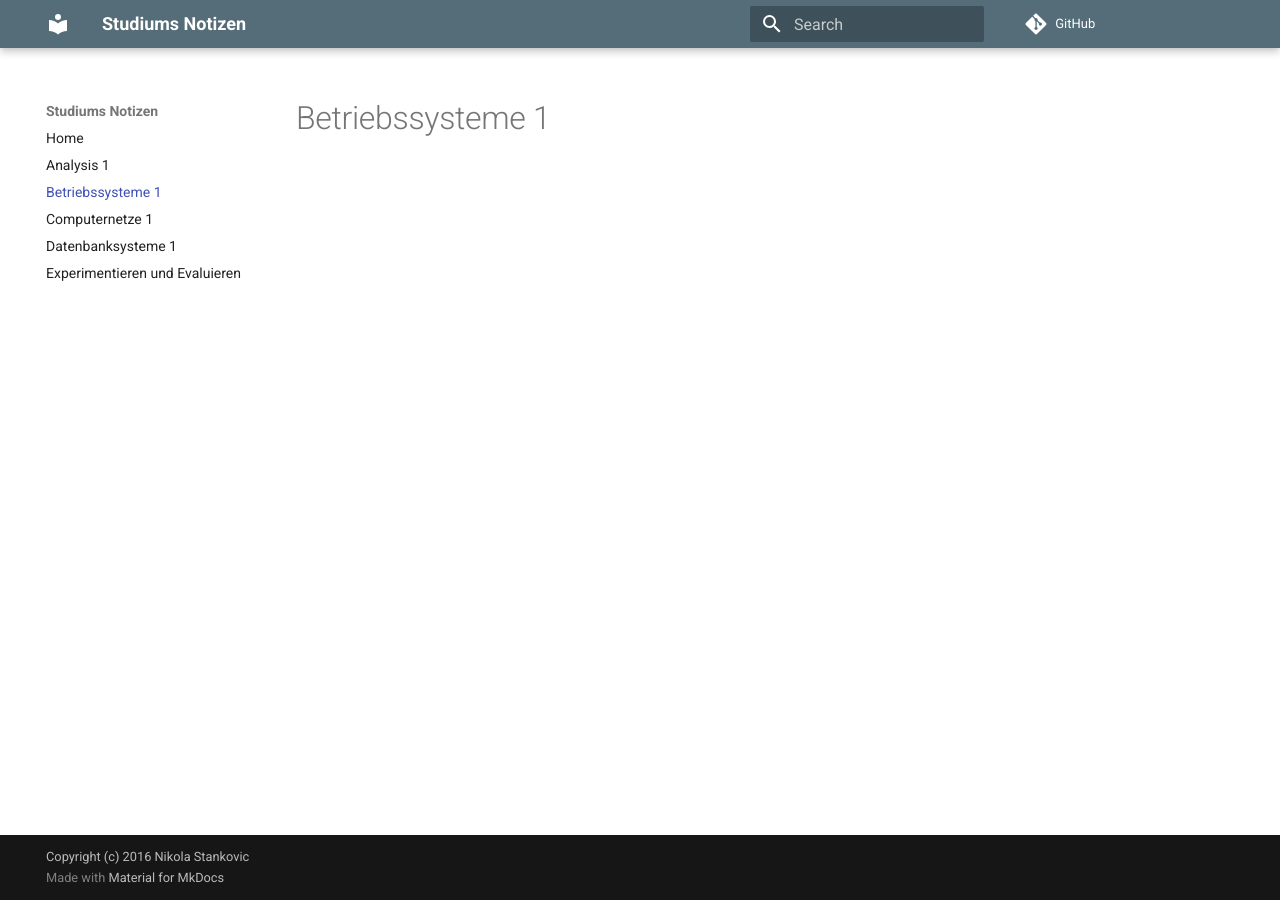
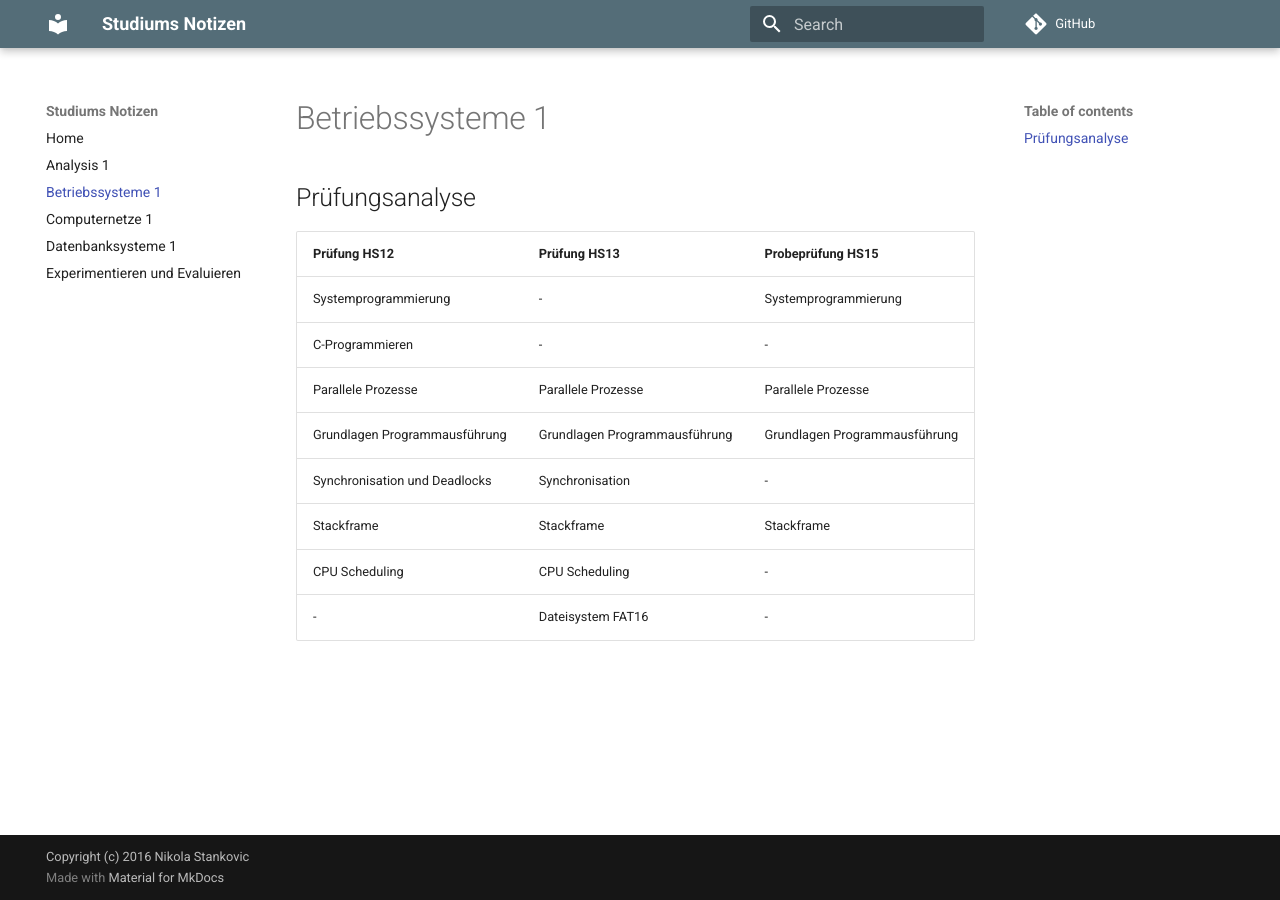
Before and after one commit to nik-sta/studium, an MkDocs documentation site: the page built from docs/betriebssysteme-1.md, in a window 1280 px wide. Built offline with MkDocs 1.6.1 and Material for MkDocs 9.7.7, drawn with Linux system fonts in a browser that asks for light colours; comment, search, counter and statistics services are not loaded; old or Windows-style settings are respelled for this version of MkDocs.

Commit message:
exam analysis

```diff
--- a/docs/betriebssysteme-1.md
+++ b/docs/betriebssysteme-1.md
@@ -1 +1,14 @@
 # Betriebssysteme 1
+
+## Prüfungsanalyse
+
+Prüfung HS12                  | Prüfung HS13                   | Probeprüfung HS15
+----------------------------- | ------------------------------ | -----------------------------
+Systemprogrammierung          | -                              | Systemprogrammierung
+C-Programmieren               | -                              | -
+Parallele Prozesse            | Parallele Prozesse             | Parallele Prozesse
+Grundlagen Programmausführung | Grundlagen Programmausführung  | Grundlagen Programmausführung
+Synchronisation und Deadlocks | Synchronisation                | -
+Stackframe                    | Stackframe                     | Stackframe
+CPU Scheduling                | CPU Scheduling                 | -
+-                             | Dateisystem FAT16              | -
```
